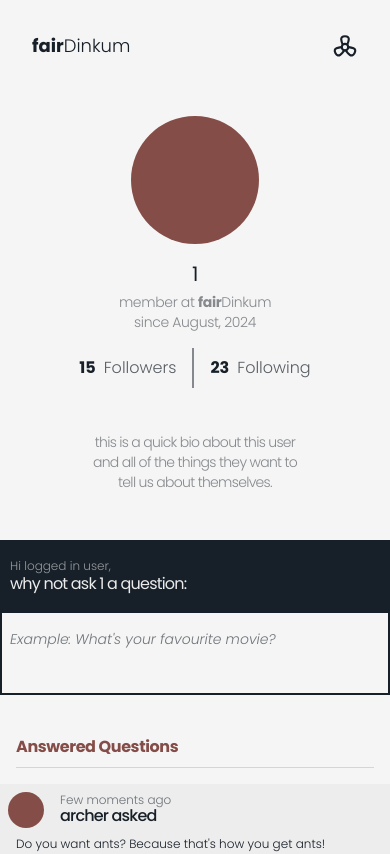
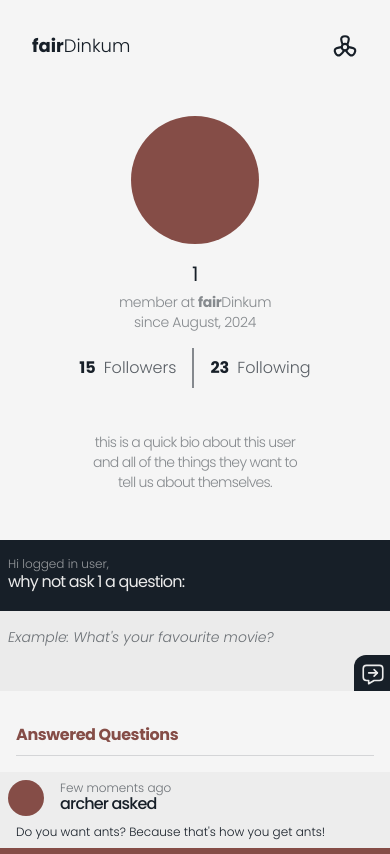
Before and after one commit to MadStoneDev/fair-dinkum, a Next.js app: page /user/1 in a window 390 px wide. Shown: the top 854 px of the page. Built offline with nearby package versions, Linux system fonts and the light colour scheme.

Commit message:
optimise ask-a-question with submit button

```diff
--- a/src/app/(private)/user/[user]/page.tsx
+++ b/src/app/(private)/user/[user]/page.tsx
@@ -7,7 +7,7 @@ export default function User({ params }: { params: { user: string } }) {
   const { user } = params;
 
   return (
-    <main className="mb-10 grid grid-cols-1 lg:grid-cols-6 xl:grid-cols-8 gap-6 md:gap-0 transition-all duration-500 ease-in-out">
+    <main className="mb-16 grid grid-cols-1 lg:grid-cols-6 xl:grid-cols-8 gap-6 md:gap-0 transition-all duration-500 ease-in-out">
       <section
         className={`md:pl-8 col-span-3 hidden xl:flex flex-col gap-6 overflow-y-auto`}
       >
@@ -73,14 +73,13 @@ export default function User({ params }: { params: { user: string } }) {
         </div>
       </section>
 
-      <div className={`md:p-8 lg:hidden col-span-4`}>
-        <AskQuestion user={user} />
-      </div>
-
       {/* Right Column */}
       <section
         className={`p-0 md:pl-8 lg:pl-0 md:pr-8 col-span-4 xl:col-span-3 flex flex-col gap-4 md:gap-6`}
       >
+        <div className={`md:py-8 xl:hidden col-span-4`}>
+          <AskQuestion user={user} />
+        </div>
         <h2
           className={`mx-4 md:pr-10 pb-2 lg:w-max border-b border-dark/15 dark:border-light/15 md:text-lg font-bold tracking-tight text-accent`}
         >
--- a/src/components/answered-questions.tsx
+++ b/src/components/answered-questions.tsx
@@ -8,7 +8,7 @@ export default function AnsweredQuestions({ user }: { user: string }) {
         <div className={`w-9 h-9 sm:w-12 sm:h-12 rounded-full bg-accent`}></div>
         <div className={`flex-grow flex flex-col justify-center h-full`}>
           <h4
-            className={`md:mt-1 -mb-1 md:-mb-1.5 text-xs font-light text-dark/60 dark:text-light/50`}
+            className={`md:mt-1 -mb-1 md:-mb-1 text-xs font-light text-dark/60 dark:text-light/50`}
           >
             Few moments ago
           </h4>
@@ -31,7 +31,7 @@ export default function AnsweredQuestions({ user }: { user: string }) {
       <div className={`px-4 py-2 md:pb-4 bg-accent`}>
         <div className={`mb-4 flex flex-col justify-center`}>
           <h4
-            className={`mt-1 -mb-0.5 lg:-mb-1.5 text-xs font-light text-light/50`}
+            className={`mt-1 -mb-0.5 lg:-mb-1 text-xs font-light text-light/50`}
           >
             Few moments ago
           </h4>
--- a/src/components/ask-question.tsx
+++ b/src/components/ask-question.tsx
@@ -2,6 +2,7 @@
 
 import { useState } from "react";
 import styled from "styled-components";
+import { IconMessageForward } from "@tabler/icons-react";
 
 const QuestionBlock = styled.span`
   &:empty::before {
@@ -15,15 +16,15 @@ export default function AskQuestion({ user }: { user: string }) {
 
   return (
     <article
-      className={`mb-4 relative flex flex-col border-2 border-dark dark:border-light md:rounded-2xl overflow-hidden`}
+      className={`mb-4 relative flex flex-col dark:border-light md:rounded-2xl overflow-hidden`}
     >
       {/* Header */}
       <div
-        className={`px-2 md:px-4 py-4 flex flex-row gap-4 h-full border-b border-dark/10 dark:border-light/10 bg-dark dark:bg-light text-light dark:text-dark`}
+        className={`px-2 md:px-4 py-4 flex flex-row gap-4 h-full border-b border-dark/10 dark:border-light/10 bg-dark dark:bg-light/15 text-light`}
       >
         <div className={`flex-grow flex flex-col justify-center h-full`}>
           <h4
-            className={`md:mt-1 -mb-0.5 md:-mb-1.5 text-xs lg:text-sm font-light opacity-60`}
+            className={`md:mt-1 -mb-0.5 md:-mb-1 text-xs lg:text-sm font-light opacity-60 dark:opacity-40`}
           >
             Hi logged in user,
           </h4>
@@ -38,10 +39,15 @@ export default function AskQuestion({ user }: { user: string }) {
         <QuestionBlock
           contentEditable
           data-placeholder={`Example: What's your favourite movie?`}
-          className={`px-2 md:px-4 py-4 min-w-full min-h-20 bg-transparent focus:ring-0 focus:border-0 focus:outline-none rounded-xl resize-none text-sm empty:font-light empty:italic text-dark dark:text-light empty:text-dark/60 empty:dark:text-light/70`}
+          className={`px-2 md:px-4 pt-4 pb-10 min-w-full min-h-20 bg-light focus:ring-0 focus:border-0 focus:outline-none lg:rounded-b-xl resize-none text-sm empty:font-light empty:italic text-dark empty:text-dark/60 overflow-hidden`}
         >
           {question}
         </QuestionBlock>
+        <button
+          className={`pl-1.5 pt-1.5 pb-1 pr-1 absolute bottom-0 right-0 bg-dark dark:bg-dark/85 hover:bg-accent hover:dark:bg-accent rounded-tl-xl text-light transition-all duration-500 ease-in-out`}
+        >
+          <IconMessageForward size={26} strokeWidth={1.5} />
+        </button>
       </div>
     </article>
   );
--- a/src/components/unanswered-questions.tsx
+++ b/src/components/unanswered-questions.tsx
@@ -8,7 +8,7 @@ export default function UnansweredQuestions() {
         <div className={`w-12 aspect-square rounded-full bg-accent`}></div>
         <div className={`flex-grow flex flex-col justify-center h-full`}>
           <h4
-            className={`mt-1 -mb-1.5 text-xs font-light text-dark/60 dark:text-light/50`}
+            className={`mt-1 -mb-1 text-xs font-light text-dark/60 dark:text-light/50`}
           >
             Few moments ago
           </h4>
```
